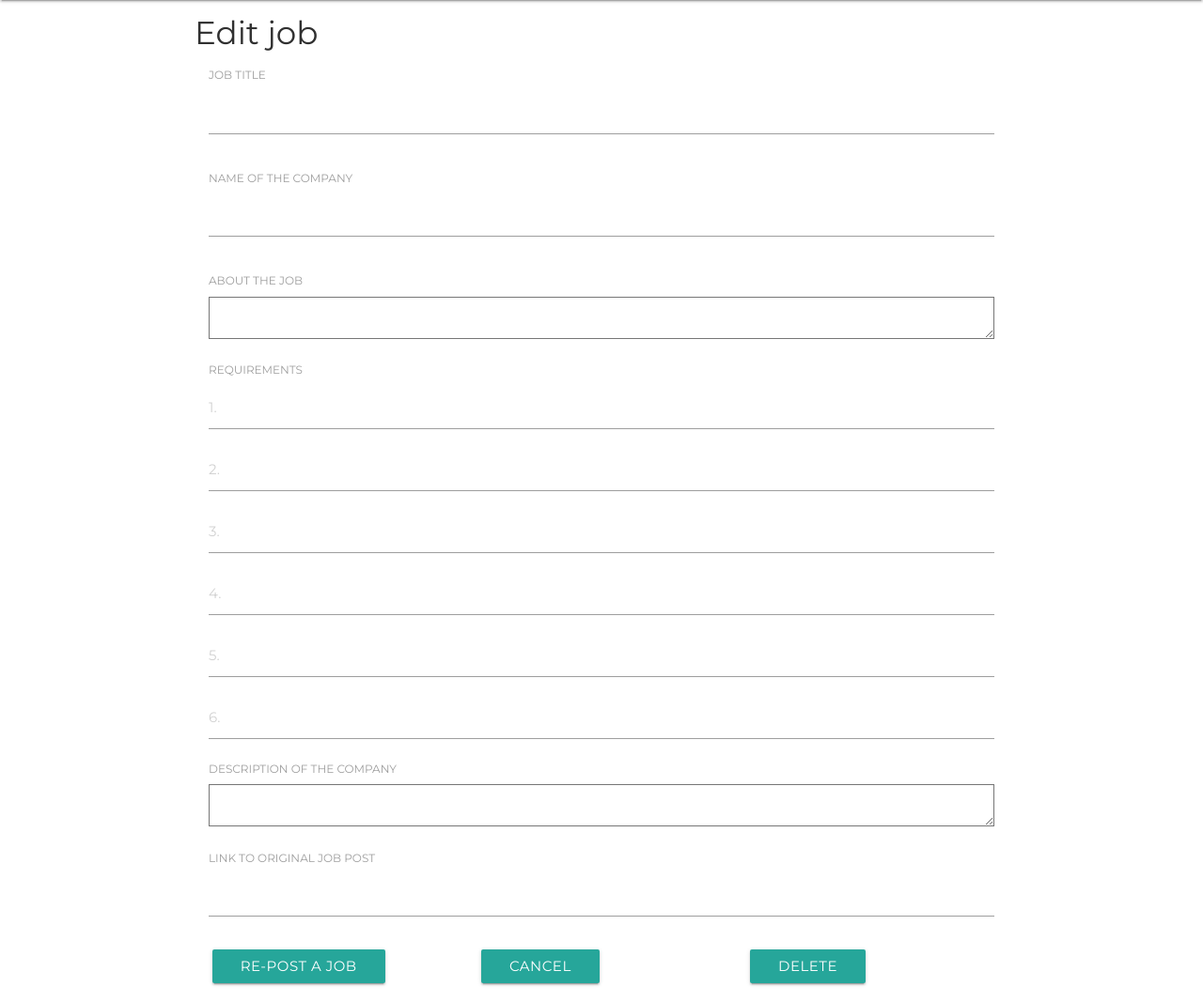
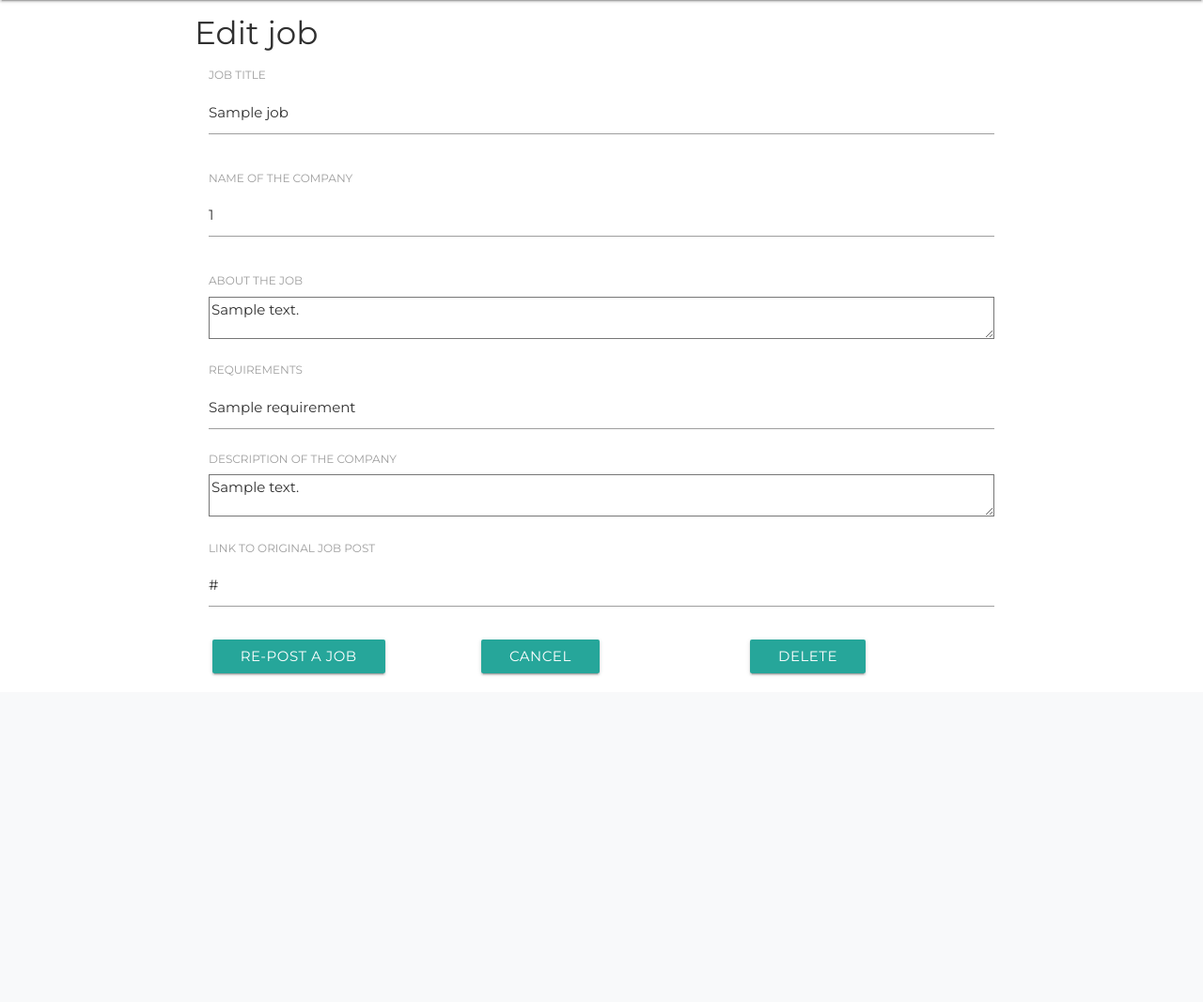
Before and after one commit to annaweronica/MyJobList, a Flask app: template templates/editjob.html in a window 1280 px wide. Shown: the part 64-1131 px from the top of the page at 94% size. After the commit the page ends 783 px from the top, so only its background shows below. Run offline with Flask 2, Linux system fonts and the light colour scheme; the template is opened without the code that fills it: most values are stand-ins (such as "Sample title", 1, 10 or a date in 2020); some libraries are stand-ins or nearby versions; some web fonts are replaced.

Commit message:
completed CRUD implamented

```diff
--- a/app.py
+++ b/app.py
@@ -58,8 +58,12 @@ def insert_job():
 
 @app.route('/edit_job/<job_id>')
 def edit_job(job_id):
+    jobs = mongo.db.jobs
     the_job = mongo.db.jobs.find_one({"_id": ObjectId(job_id)})
     return render_template('editjob.html', job=the_job)
+
+
+
 
 
 @app.route('/delete_job/<job_id>')
--- a/static/css/style.css
+++ b/static/css/style.css
@@ -15,8 +15,6 @@ body{
 }
 
 .hero-image {
-
-    /* Position and center the image to scale nicely on all screens */
     background-position: center;
     background-repeat: no-repeat;
     background-size: cover;
--- a/templates/base.html
+++ b/templates/base.html
@@ -44,6 +44,7 @@
 
 
 	<script src="https://cdnjs.cloudflare.com/ajax/libs/jquery/3.2.1/jquery.min.js"></script>
+    <!--bootstrap import here-->
 	<script src="https://cdnjs.cloudflare.com/ajax/libs/materialize/0.100.2/js/materialize.min.js"></script>
 	</script>
 </body>
--- a/templates/editjob.html
+++ b/templates/editjob.html
@@ -1,34 +1,33 @@
 {% extends "base.html" %} {% block content %}
+
 <h4>Edit job</h4>
+
 <form action="{{ url_for('insert_job')}}" method="POST" class="col s12">
     <div class="form-group">
         <label for="jobTitle">JOB TITLE</label>
-        <input type="text" class="form-job-input" id="job-title" name="job_title" required placeholder="">
+        <input type="text" class="form-job-input" id="job-title" name="job_title" required value="{{job.job_title}}" placeholder="">
     </div>
     <div class="form-group">
         <label for="nameOfTheCompany">NAME OF THE COMPANY</label>
-        <input type="text" class="form-job-input" id="company-id" name="company_id" required placeholder="">
+        <input type="text" class="form-job-input" id="company-id" name="company_id" value="{{job.company_id}}" required placeholder="">
     </div>
     <div class="form-group">
         <label for="aboutTheJob">ABOUT THE JOB</label>
-        <textarea type="input" rows="7" class="form-job-input" id="job-description" name="job_description" required placeholder=""></textarea>
+        <textarea type="input" rows="6" class="form-job-input" id="job-description" name="job_description" required >{{job.job_description}}</textarea>
     </div>
     <div class="group-requirements" id="requirements">
         <label for="requirements">REQUIREMENTS</label>
-        <input type="text" class="form-requirement" name="requirements" placeholder="1.">
-        <input type="text" class="form-requirement" name="requirements" placeholder="2.">
-        <input type="text" class="form-requirement" name="requirements" placeholder="3.">
-        <input type="text" class="form-requirement" name="requirements" placeholder="4.">
-        <input type="text" class="form-requirement" name="requirements" placeholder="5.">
-        <input type="text" class="form-requirement" name="requirements" placeholder="6.">
+        {% for requirement in job.requirements %}
+        <input type="text" class="form-requirement" name="requirements" value="{{requirement}}" placeholder="">
+        {% endfor %}
     </div>
     <div class="form-group">
         <label for="companyDescription">DESCRIPTION OF THE COMPANY</label>
-        <textarea type="input" rows="6" class="form-job-input" id="company-description" name="company_description" placeholder=""></textarea>
+        <textarea type="input" rows="6" class="form-job-input" id="company-description" name="company_description" >{{job.company_description}}</textarea>
     </div>
     <div class="form-group">
         <label for="jobLink">LINK TO ORIGINAL JOB POST</label>
-        <input type="text" class="form-job-inputl" id="job-link" name="url" required placeholder="">
+        <input type="text" class="form-job-inputl" id="job-link" name="url" required value="{{job.url}}">
     </div>
     <div class="row">
     <div class="col-sm-4">
--- a/templates/index.html
+++ b/templates/index.html
@@ -2,7 +2,7 @@
 
 <div class="container">
 	<div class="hero-image ">
-{% block content %}
+		{% block content %}
 
 		<h1>TECH Jobs in Stockholm</h1>
 		<img src="{{ url_for('static', filename='images/header-bg.png') }}" alt="hero-image" }}>
@@ -26,10 +26,11 @@
 				<a class="btn btn-outline-secondary" type="button" href="{{url_for('get_jobs', job_id=job._id)}}">View
 					job details</a>
 			</div>
+			<hr>
 			{% endfor %}
 			{% endblock %}
 
 		</div>
-<hr>
+
 
 	</div>
```
